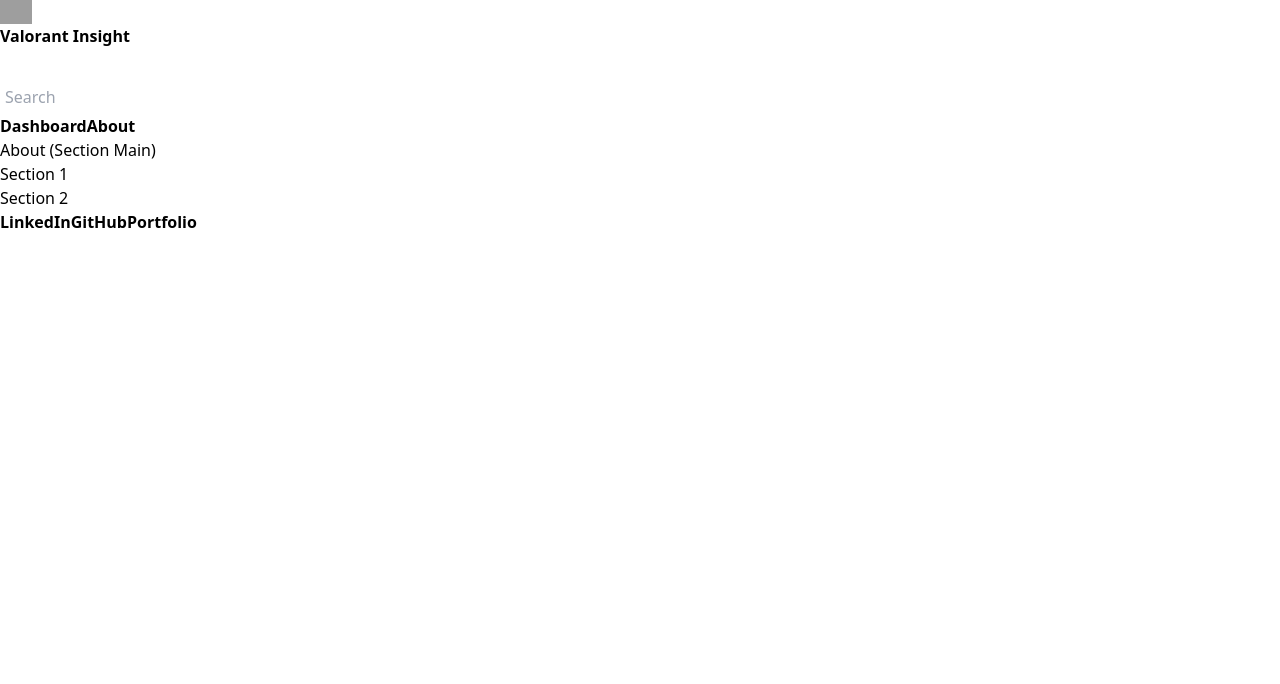
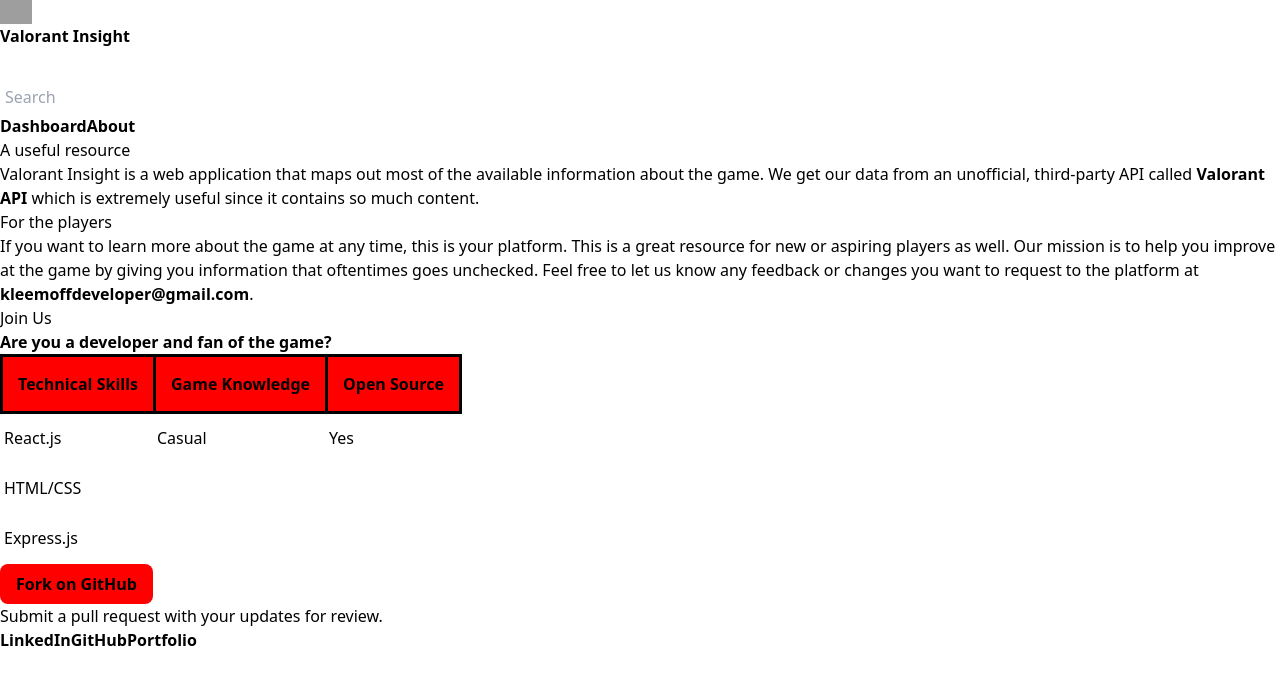
Before and after one commit to SilisK/valorant-insight, a React (Vite) app: page /about in a window 1280 px wide. Shown: the top 684 px of the page. Built offline with nearby package versions, Linux system fonts and the light colour scheme; no server answers; grey boxes are pictures that could not be loaded.

Commit message:
about page updated

```diff
--- a/src/components/Navbar.jsx
+++ b/src/components/Navbar.jsx
@@ -78,7 +78,7 @@
         </div>
       )}
       {mobileNavExtended ? (
-        <div className="extended-nav absolute w-full bg-gradient-to-b from-red-500 to-red-900 border-black border-y top-0 left-0 px-5 py-5 grid gap-5 place-items-center">
+        <div className="extended-nav absolute w-full bg-gradient-to-b from-red-500/30 to-red-900/30 backdrop-blur top-0 left-0 px-5 py-5 grid gap-5 place-items-center">
           <div className="px-2 flex gap-2 items-center w-full">
             <img src={searchIcon} className="gizmo pointer-events-none" />
             <input type="search" placeholder="Search" className="w-full" />
--- a/src/index.css
+++ b/src/index.css
@@ -34,6 +34,20 @@
   background-position: center;
   background-size: cover;
   background-repeat: no-repeat;
+}
+
+th {
+  padding: 15px;
+  border: 3px solid black;
+  background-color: red;
+}
+
+tr {
+  height: 50px;
+}
+
+td {
+  border: 3px solid white;
 }
 
 .weapon {
--- a/src/pages/About.jsx
+++ b/src/pages/About.jsx
@@ -1,14 +1,69 @@
 export default function About() {
   return (
     <div className="about text-white min-h-screen pt-14">
-      <div className="border-b p-3">
-        <h1 className="text-5xl font-bold">About (Section Main)</h1>
-      </div>
-      <div className="border-b p-3">
-        <h1 className="text-5xl font-bold">Section 1</h1>
-      </div>
-      <div className="border-b p-3">
-        <h1 className="text-5xl font-bold">Section 2</h1>
+      <div className="grid gap-20 place-items-center py-10">
+        <div className="p-3 grid gap-5 justify-center w-11/12 lg:w-4/6">
+          <h1 className="text-5xl font-bold">A useful resource</h1>
+          <p className="bg-slate-100/10 rounded p-3">
+            Valorant Insight is a web application that maps out most of the
+            available information about the game. We get our data from an
+            unofficial, third-party API called{" "}
+            <a href="https://valorant-api.com" target="_blank">
+              Valorant API
+            </a>{" "}
+            which is extremely useful since it contains so much content.
+          </p>
+        </div>
+        {/*  */}
+        <div className="p-3 grid gap-5 justify-center w-11/12 lg:w-4/6">
+          <h1 className="text-5xl font-bold text-right">For the players</h1>
+          <p className="bg-slate-100/10 rounded p-3">
+            If you want to learn more about the game at any time, this is your
+            platform. This is a great resource for new or aspiring players as
+            well. Our mission is to help you improve at the game by giving you
+            information that oftentimes goes unchecked. Feel free to let us know
+            any feedback or changes you want to request to the platform at{" "}
+            <b>kleemoffdeveloper@gmail.com</b>.
+          </p>
+        </div>
+        {/*  */}
+        <div className="grid gap-5 place-items-center w-11/12 sm:w-full">
+          <h1 className="text-5xl font-bold">Join Us</h1>
+          <b className="text-xl">Are you a developer and fan of the game? </b>
+          <table className="text-center sm:w-4/6">
+            <thead>
+              <tr>
+                <th>Technical Skills</th>
+                <th>Game Knowledge</th>
+                <th>Open Source</th>
+              </tr>
+            </thead>
+            {/*  */}
+            <tbody>
+              <tr>
+                <td>React.js</td>
+                <td>Casual</td>
+                <td>Yes</td>
+              </tr>
+              <tr>
+                <td>HTML/CSS</td>
+              </tr>
+              <tr>
+                <td>Express.js</td>
+              </tr>
+            </tbody>
+          </table>
+          <div className="w-full sm:w-4/6">
+            <button
+              onClick={() =>
+                window.open("https://github.com/SilisK/valorant-insight")
+              }
+            >
+              Fork on GitHub
+            </button>
+            <p className="my-10">Submit a pull request with your updates for review.</p>
+          </div>
+        </div>
       </div>
     </div>
   );
--- a/src/pages/Agents.jsx
+++ b/src/pages/Agents.jsx
@@ -57,7 +57,6 @@
                   </div>
                 </div>
                 {/*  */}
-                  <button className="w-max h-max text-xl">View Agent</button>
               </h1>
               {/*  */}
               <div className="w-full flex flex-wrap justify-between gap-5 p-2 text-xs sm:text-md">
@@ -78,6 +77,10 @@
                   </div>
                 ))}
               </div>
+              <div className="grid place-items-center lg:block">
+                {" "}
+                <button className="w-max h-max text-xl">View Agent</button>
+              </div>
             </div>
           </div>
         ))
--- a/src/pages/Maps.jsx
+++ b/src/pages/Maps.jsx
@@ -1,6 +1,11 @@
+import { useEffect } from "react";
 import loadingIcon from "../assets/loading-svgrepo-com.png";
 
 export default function Maps({ maps }) {
+  useEffect(() => {
+    window.scroll({ top: 0 });
+  }, []);
+
   return (
     <div className="maps min-h-screen pt-14 overflow-x-hidden grid place-items-center text-white">
       {maps ? (
--- a/src/pages/Weapons.jsx
+++ b/src/pages/Weapons.jsx
@@ -1,6 +1,11 @@
+import { useEffect } from "react";
 import loadingIcon from "../assets/loading-svgrepo-com.png";
 
 export default function Weapons({ weapons }) {
+  useEffect(() => {
+    window.scroll({ top: 0 });
+  }, []);
+
   return (
     <div className="weapons min-h-screen pt-14 overflow-x-hidden grid place-items-center text-white">
       {weapons ? (
@@ -41,7 +46,9 @@
                   </p>
                 </div>
               ) : null}
-              <button>View Weapon</button>
+              <div className="my-10 grid place-items-center sm:block">
+                <button className="my-10">View Weapon</button>
+              </div>
             </section>
           </div>
         ))
```
Lines whose indentation alone changed are shown as unchanged.
